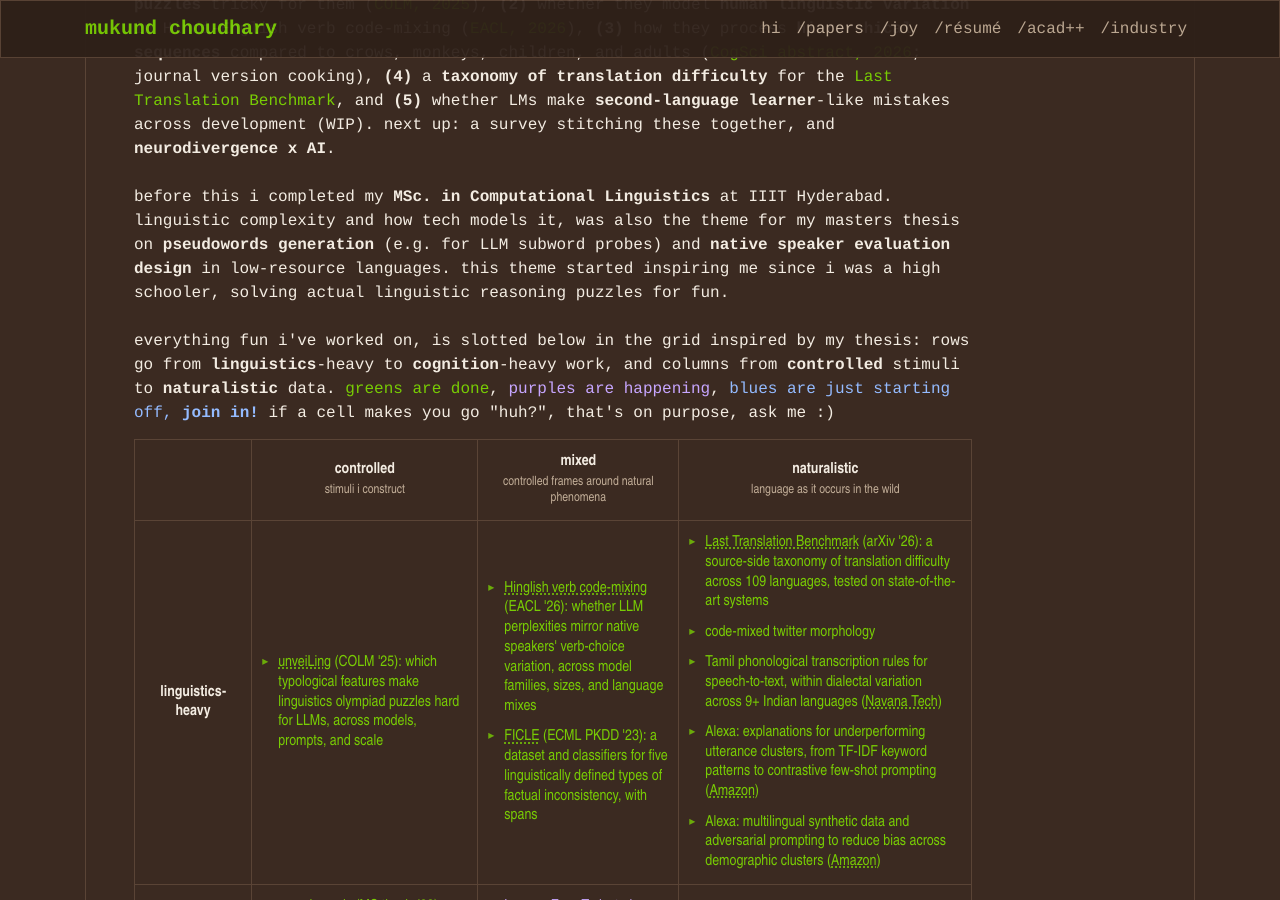
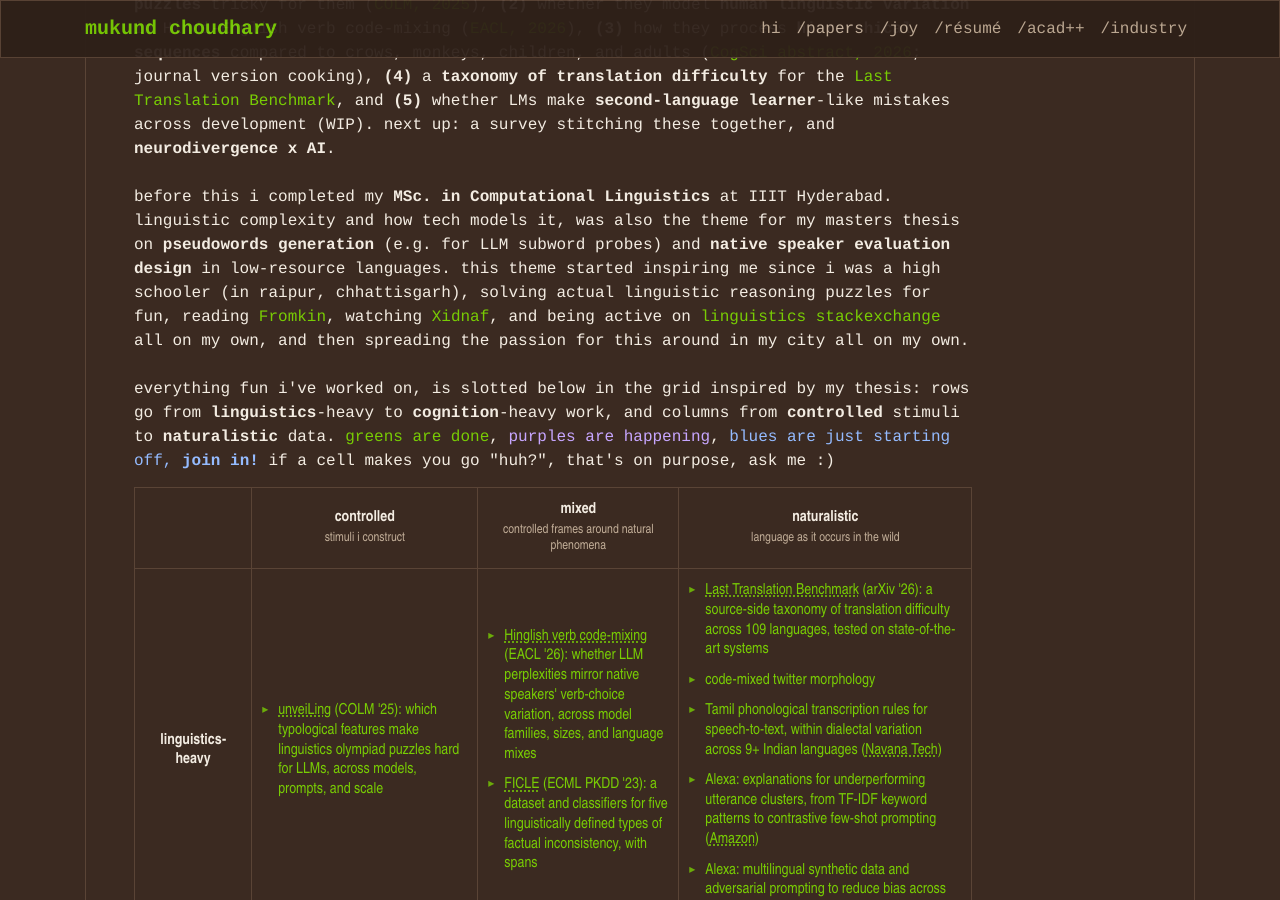
Before and after one commit to mukundc2k/mukundc2k.github.io, a Jekyll site: the page built from index.html, in a window 1280 px wide and 900 px high, scrolled down 376 px. Built offline with Jekyll 4.4.1, drawn with Linux system fonts in a browser that asks for light colours; a style sheet for code colours, icons or effects is not loaded.

Commit message:
Enhance profile with additional personal insights
Added personal background details including location and influences.

```diff
--- a/_data/profile.yml
+++ b/_data/profile.yml
@@ -22,7 +22,7 @@ short_bio: >-
   <b>(4)</b> a <b>taxonomy of translation difficulty</b> for the <a href="https://arxiv.org/abs/2609.04173">Last Translation Benchmark</a>, and
   <b>(5)</b> whether LMs make <b>second-language learner</b>-like mistakes across development (WIP).
   next up: a survey stitching these together, and <b>neurodivergence x AI</b>.<br><br>
-  before this i completed my <b>MSc. in Computational Linguistics</b> at IIIT Hyderabad. linguistic complexity and how tech models it, was also the theme for my masters thesis on <b>pseudowords generation</b> (e.g. for LLM subword probes) and <b>native speaker evaluation design</b> in low-resource languages. this theme started inspiring me since i was a high schooler, solving actual linguistic reasoning puzzles for fun.<br><br>
+  before this i completed my <b>MSc. in Computational Linguistics</b> at IIIT Hyderabad. linguistic complexity and how tech models it, was also the theme for my masters thesis on <b>pseudowords generation</b> (e.g. for LLM subword probes) and <b>native speaker evaluation design</b> in low-resource languages. this theme started inspiring me since i was a high schooler (in raipur, chhattisgarh), solving actual linguistic reasoning puzzles for fun, reading <a href="https://www.goodreads.com/book/show/588362.An_Introduction_to_Language">Fromkin</a>, watching <a href="https://www.youtube.com/channel/UCByBOwwOU5tKddYpsrHiUUw">Xidnaf</a>, and being active on <a href="https://linguistics.stackexchange.com/users/wiccankarnak">linguistics stackexchange</a> all on my own, and then spreading the passion for this around in my city all on my own.<br><br>
   everything fun i've worked on, is slotted below in the grid inspired by my thesis: rows go from <b>linguistics</b>-heavy to <b>cognition</b>-heavy work, and columns from <b>controlled</b> stimuli to <b>naturalistic</b> data.
   <span class="st-done">greens are done</span>, <span class="st-doing">purples are happening</span>, <span class="st-next">blues are just starting off, <b>join in!</b></span> if a cell makes you go "huh?", that's on purpose, ask me :)
   <div class="ilbi-wrap">
```
